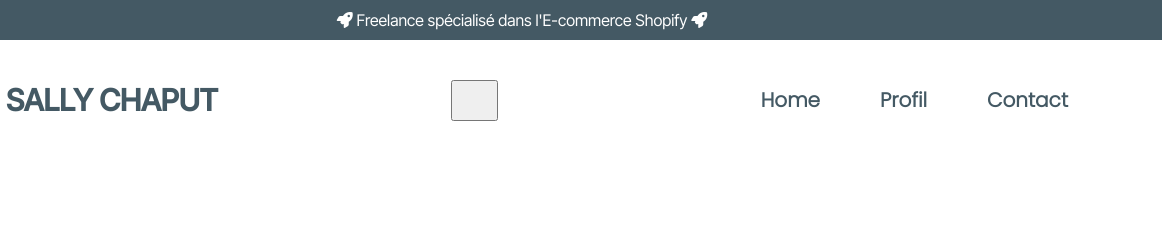
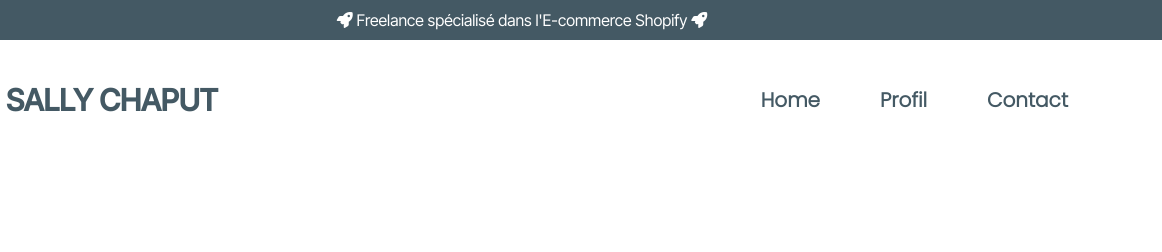
Before and after one commit to Sallymsi/Personal-Website, a plain HTML site: page index.html in a window 1280 px wide. Shown: the top 252 px of the page, 118-1280 px from the left. Drawn offline with Linux system fonts and the light colour scheme.

Commit message:
test css button

```diff
--- a/style/style.css
+++ b/style/style.css
@@ -63,6 +63,11 @@ a {
     height: 120px;
     width: 75%;
     margin: 0px auto;
+}
+
+.block_header>button {
+    border: none;
+    background-color: transparent;
 }
 
 .case_title {
```
